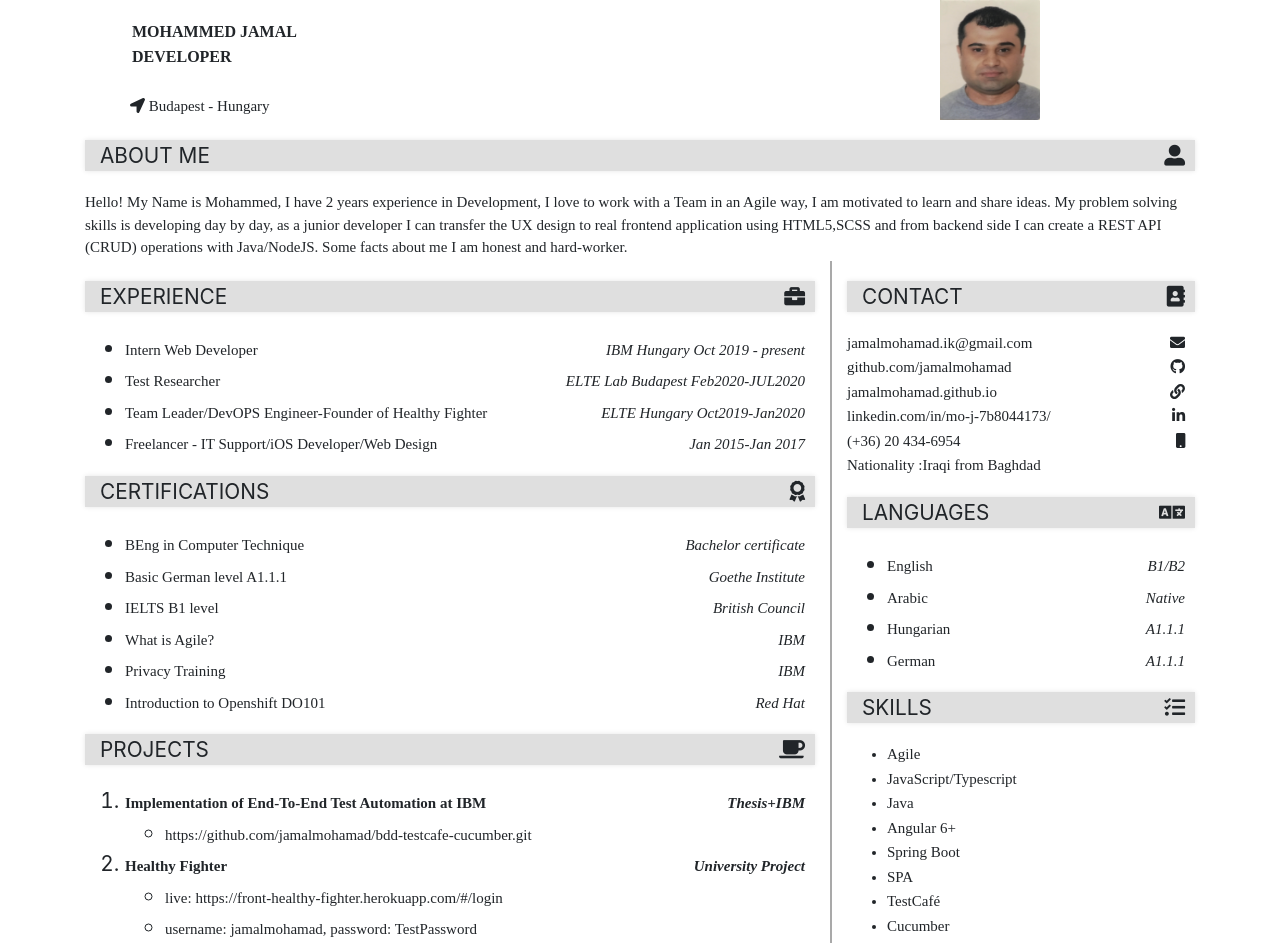
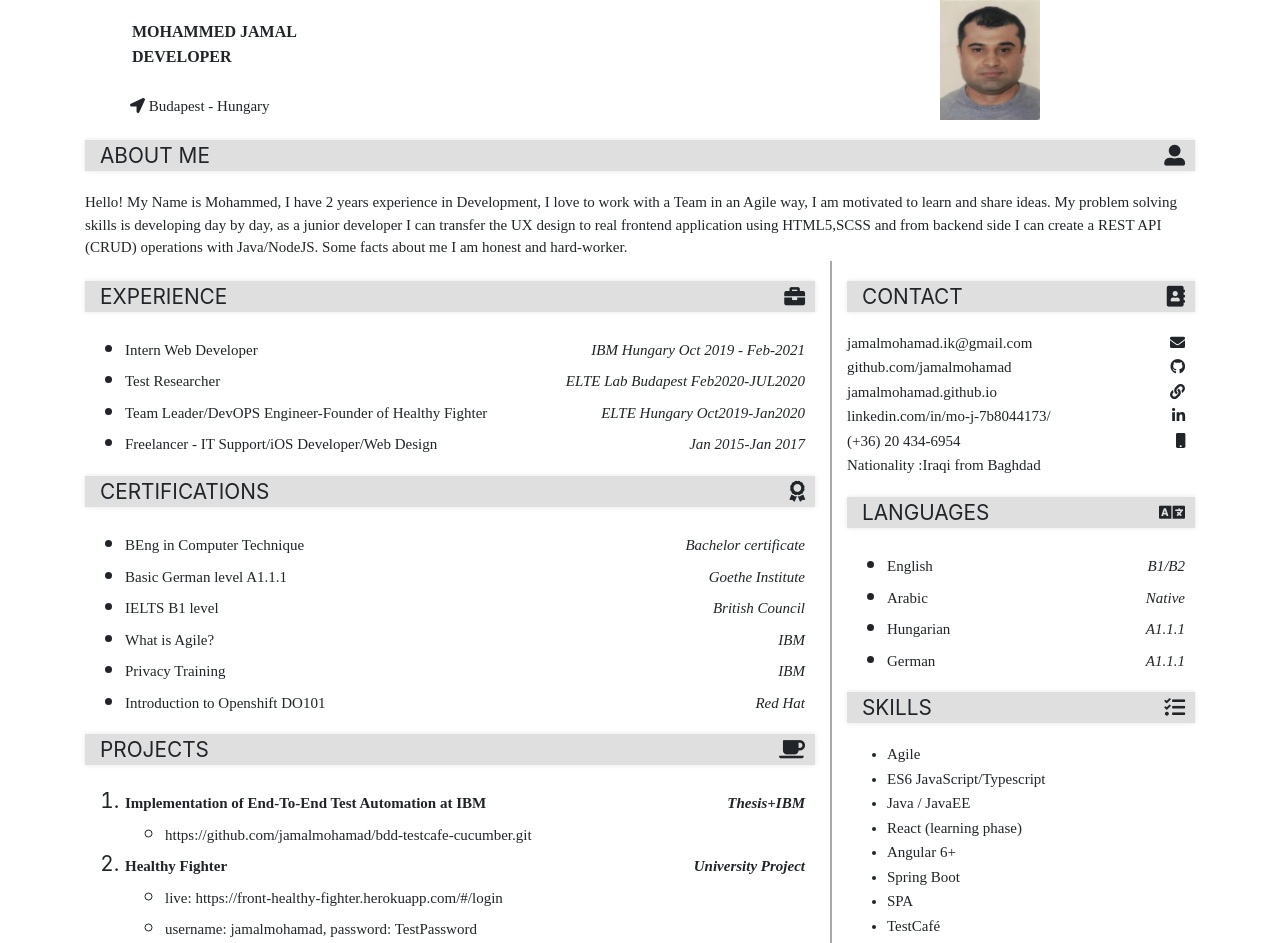
Before and after one commit to jamalmohamad/cv, an Angular app: page / in a window 1280 px wide. Shown: the top 943 px of the page. Built offline with nearby package versions, Linux system fonts and the light colour scheme.

Commit message:
fix: some info

```diff
--- a/src/app/cv-sections/experience.component.ts
+++ b/src/app/cv-sections/experience.component.ts
@@ -5,7 +5,7 @@ import { Component, OnInit } from '@angular/core';
   template: `
     <div class="aboutme-header"><p>EXPERIENCE <i class="cv-i"><i class="fas fa-briefcase"></i></i></p></div>
     <ul>
-      <li><p class="p-font">Intern Web Developer <i class="cv-i">IBM Hungary Oct 2019 - present</i></p></li>
+      <li><p class="p-font">Intern Web Developer <i class="cv-i">IBM Hungary Oct 2019 - Feb-2021</i></p></li>
       <li><p class="p-font">Test Researcher <i class="cv-i">ELTE Lab Budapest Feb2020-JUL2020</i></p></li>
       <li><p class="p-font">Team Leader/DevOPS Engineer-Founder of Healthy Fighter <i class="cv-i">ELTE Hungary Oct2019-Jan2020</i></p></li>
       <li><p class="p-font">Freelancer - IT Support/iOS Developer/Web Design <i class="cv-i">Jan 2015-Jan 2017</i></p></li>
--- a/src/app/cv-sections/skills.component.ts
+++ b/src/app/cv-sections/skills.component.ts
@@ -8,13 +8,15 @@ import { Component, OnInit } from '@angular/core';
        <div class="col-md-12">
          <ul>
              <li class="p-font">Agile</li>
-             <li class="p-font">JavaScript/Typescript</li>
-             <li class="p-font">Java</li>
+             <li class="p-font">ES6 JavaScript/Typescript</li>
+             <li class="p-font">Java / JavaEE</li>
+             <li class="p-font">React (learning phase)</li>
              <li class="p-font">Angular 6+</li>
              <li class="p-font">Spring Boot</li>
              <li class="p-font">SPA</li>
              <li class="p-font">TestCafé</li>
              <li class="p-font">Cucumber</li>
+             <li class="p-font">GraphQL (learning phase)</li>
              <li class="p-font">PostgreSQL</li>
              <li class="p-font">MongoDB (familiar)</li>
              <li class="p-font">Git/Github/Gitlab</li>
@@ -28,8 +30,6 @@ import { Component, OnInit } from '@angular/core';
              <li class="p-font">Invision app</li>
              <li class="p-font">NPM/NVM</li>
              <li class="p-font">Heroku</li>
-
-
          </ul>
 
        </div>
```
